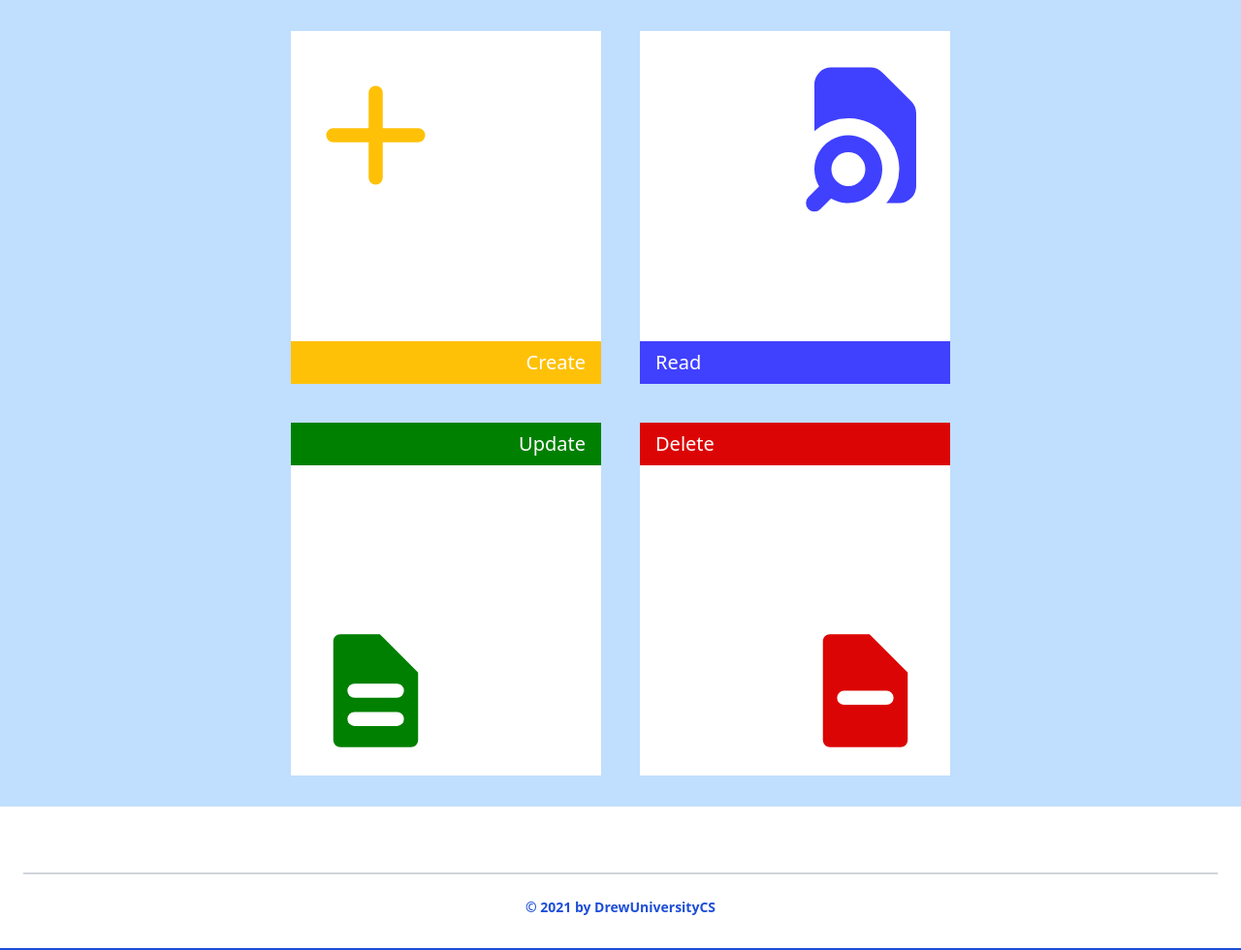
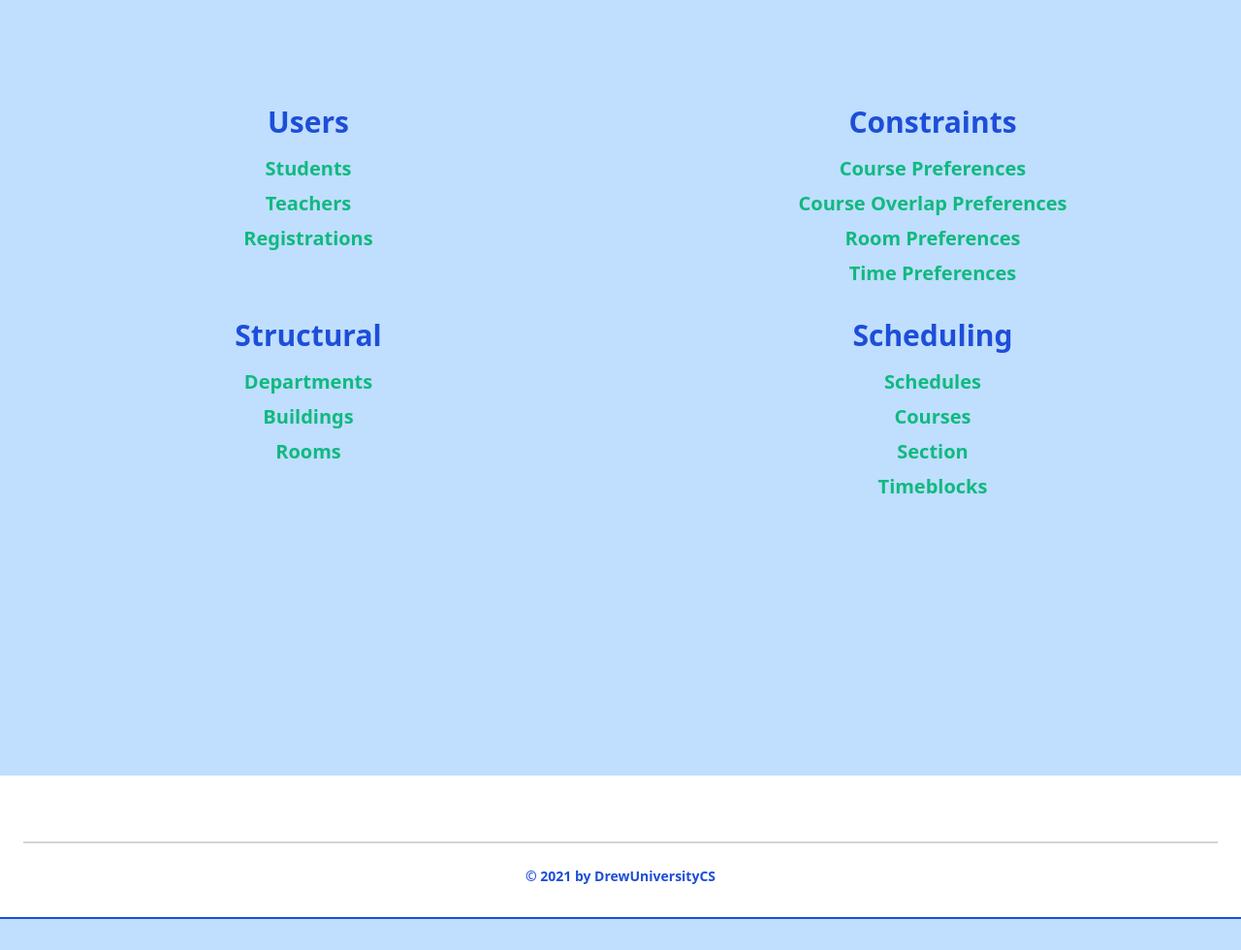
Before and after one commit to DrewUniversityCS/CS3, a Django app: page /crud in a window 1280 px wide. Shown: the part 104-1084 px from the top of the page at 97% size. After the commit the page ends 1052 px from the top, so only its background shows below. Run offline with Django 3.2, Linux system fonts and the light colour scheme; the visitor is signed in with stand-in values (Sample User, id 1); style sheets or scripts are compiled from the project's sources; parts of the project's set-up code (start-up, migrations or seed data) failed here and were passed over.

Commit message:
more foundations for crud forms

```diff
--- a/accounts/management/commands/create_test_admin.py
+++ b/accounts/management/commands/create_test_admin.py
@@ -1,4 +1,5 @@
 from django.core.management.base import BaseCommand
+
 from accounts.models import BaseUser
 
 
@@ -12,3 +13,6 @@ class Command(BaseCommand):
 
     def _create_test_admin(self):
         BaseUser.objects.create_superuser('admin', 'admin@gmail.com', '123')
+        BaseUser.objects.filter(is_superuser=True).update(
+            first_name='Super', last_name='User'
+        )
--- a/database/urls.py
+++ b/database/urls.py
@@ -1,7 +1,9 @@
 from django.urls import path
 
+from database.views import department_crud
+
 urlpatterns = [
-
+    path('crud/departments', department_crud, name='department crud'),
 ]
 
 app_name = 'database'
--- a/pages/urls.py
+++ b/pages/urls.py
@@ -13,7 +13,6 @@ urlpatterns = [
     path('docs', page_views.DocsView.as_view(), name='docs'),
     path('generate-schedule', page_views.GenerateScheduleView.as_view(), name='generate-schedule'),
     path('check-schedule', page_views.CheckScheduleView.as_view(), name='check-schedule'),
-    path('crud-testing', page_views.CrudTestingView.as_view(), name='crud-testing'),
     path('crud', page_views.CrudView.as_view(), name='crud'),
     path('student-form', page_views.StudentFormView.as_view(), name='student-form'),
 ]
--- a/pages/views.py
+++ b/pages/views.py
@@ -20,24 +20,12 @@ class StudentFormView(TemplateView):
     template_name = 'pages/student-form.html'
 
 
-class StudentFormView(TemplateView):
-    template_name = 'pages/student-form.html'
-
-
-class StudentFormView(TemplateView):
-    template_name = 'pages/student-form.html'
-
-
 class GenerateScheduleView(LoginRequiredMixin, TemplateView):
     template_name = 'pages/generate_schedule.html'
 
 
 class CheckScheduleView(LoginRequiredMixin, TemplateView):
     template_name = 'pages/check_schedule.html'
-
-
-class CrudTestingView(LoginRequiredMixin, TemplateView):
-    template_name = 'pages/crud_testing.html'
 
 
 class CrudView(LoginRequiredMixin, TemplateView):
--- a/templates/pages/crud.html
+++ b/templates/pages/crud.html
@@ -1,67 +1,100 @@
 {% extends '_base.html' %}
-{% load static %}
 
-{% block title %}Home page{% endblock title %}
+{% block title %}CRUD{% endblock title %}
 
 {% block content %}
-    <style>
-        #temp_Wrap img {
-            margin-top: 20px;
-            height: 100px;
-        }
-
-        .hoverChange + div, .hoverChange:hover {
-            display: none;
-        }
-
-        .hoverChange, .hoverChange:hover + div {
-            display: block;
-        }
-    </style>
-    <div class="flex flex-col gap-10 p-8" id="temp_Wrap">
-        <div class="flex justify-center gap-10 justify-items-center">
-            <div>
-                <div class="relative bg-white h-80 hoverChange w-80">
-                    <img src="{% static 'icons/create.svg' %}" alt="create" class="absolute left-0"
-                         style="height: 175px;">
-                </div>
-                {% include 'components/card.html' %}
-                <div class="p-4 py-2 text-xl text-right text-white" style="background-color: #ffc107;">
-                    <p>Create</p>
-                </div>
+    <div class="h-screen">
+        <div class="grid grid-cols-2 gap-2 pt-24 text-center">
+            <div class="w-full my-3 text-3xl font-bold text-blue-700">
+                Users
+                <ul>
+                    <li class="w-full mt-4 text-xl text-green-500">
+                        <a href="{% url 'pages:crud' %}">
+                            Students
+                        </a>
+                    </li>
+                    <li class="w-full mt-2 text-xl text-green-500">
+                        <a href="{% url 'pages:crud' %}">
+                            Teachers
+                        </a>
+                    </li>
+                    <li class="w-full mt-2 text-xl text-green-500">
+                        <a href="{% url 'pages:crud' %}">
+                            Registrations
+                        </a>
+                    </li>
+                </ul>
             </div>
-            <div>
-                <div class="relative bg-white h-80 hoverChange w-80">
-                    <img src="{% static 'icons/search.svg' %}" alt="search" class="absolute right-0"
-                         style="height: 175px;">
-                </div>
-                {% include 'components/card.html' %}
-                <div class="p-4 py-2 text-xl text-left text-white" style="background-color: #4040ff;">
-                    <p>Read</p>
-                </div>
+            <div class="w-full my-3 text-3xl font-bold text-blue-700">
+                Constraints
+                <ul>
+                    <li class="w-full mt-4 text-xl text-green-500">
+                        <a href="{% url 'pages:crud' %}">
+                            Course Preferences
+                        </a>
+                    </li>
+                    <li class="w-full mt-2 text-xl text-green-500">
+                        <a href="{% url 'pages:crud' %}">
+                            Course Overlap Preferences
+                        </a>
+                    </li>
+                    <li class="w-full mt-2 text-xl text-green-500">
+                        <a href="{% url 'pages:crud' %}">
+                            Room Preferences
+                        </a>
+                    </li>
+                    <li class="w-full mt-2 text-xl text-green-500">
+                        <a href="{% url 'pages:crud' %}">
+                            Time Preferences
+                        </a>
+                    </li>
+                </ul>
             </div>
-        </div>
-        <div class="flex justify-center gap-10 justify-items-center">
-            <div>
-                <div class="p-4 py-2 text-xl text-right text-white" style="background-color: green;">
-                    <p>Update</p>
-                </div>
-                <div class="relative bg-white h-80 hoverChange w-80">
-                    <img src="{% static 'icons/update.svg' %}" alt="update" class="absolute bottom-0 left-0"
-                         style="height: 175px;">
-                </div>
-                {% include 'components/card.html' %}
+            <div class="w-full my-3 text-3xl font-bold text-blue-700">
+                Structural
+                <ul>
+                    <li class="w-full mt-4 text-xl text-green-500">
+                        <a href="{% url 'pages:crud' %}">
+                            Departments
+                        </a>
+                    </li>
+                    <li class="w-full mt-2 text-xl text-green-500">
+                        <a href="{% url 'pages:crud' %}">
+                            Buildings
+                        </a>
+                    </li>
+                    <li class="w-full mt-2 text-xl text-green-500">
+                        <a href="{% url 'pages:crud' %}">
+                            Rooms
+                        </a>
+                    </li>
+                </ul>
             </div>
-            <div>
-                <div class="p-4 py-2 text-xl text-left text-white" style="background-color: #dc0505;">
-                    <p>Delete</p>
-                </div>
-                <div class="relative bg-white h-80 hoverChange w-80">
-                    <img src="{% static 'icons/delete.svg' %}" alt="delete" class="absolute bottom-0 right-0"
-                         style="height: 175px;">
-                </div>
-                {% include 'components/card.html' %}
+            <div class="w-full my-3 text-3xl font-bold text-blue-700">
+                Scheduling
+                <ul>
+                    <li class="w-full mt-4 text-xl text-green-500">
+                        <a href="{% url 'pages:crud' %}">
+                            Schedules
+                        </a>
+                    </li>
+                    <li class="w-full mt-2 text-xl text-green-500">
+                        <a href="{% url 'pages:crud' %}">
+                            Courses
+                        </a>
+                    </li>
+                    <li class="w-full mt-2 text-xl text-green-500">
+                        <a href="{% url 'pages:crud' %}">
+                            Section
+                        </a>
+                    </li>
+                    <li class="w-full mt-2 text-xl text-green-500">
+                        <a href="{% url 'pages:crud' %}">
+                            Timeblocks
+                        </a>
+                    </li>
+                </ul>
             </div>
         </div>
     </div>
-{% endblock %}
+{% endblock content %}
```
Also changed, not shown: database/forms.py (+16 -8 lines), database/views.py (added, +11 -0 lines), templates/crud/generic_crud_view.html (added, +25 -0 lines), templates/forms/generic_crispy_form.html (deleted, +0 -7 lines), templates/pages/crud_testing.html (deleted, +0 -100 lines).
